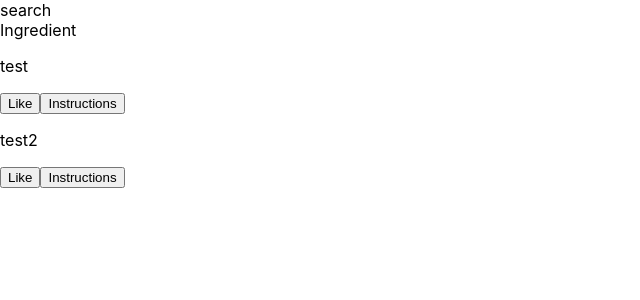
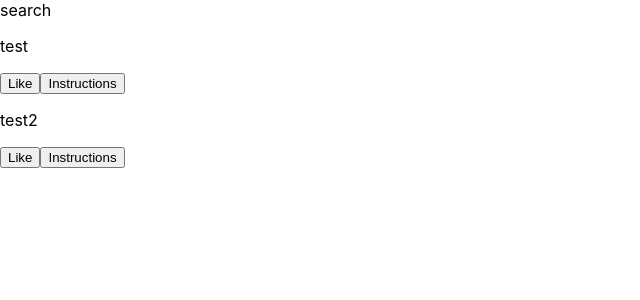
Before and after one commit to roman9891/my-kitchen-frontend, a React (Create React App) app: page / in a window 1280 px wide. Shown: the top 300 px of the page, without its empty margins (0-640 px from the left). Built offline with nearby package versions, Linux system fonts and the light colour scheme.

Commit message:
added ingredients fetch method and render ingredient

```diff
--- a/src/App.js
+++ b/src/App.js
@@ -1,5 +1,4 @@
 import React from 'react';
-import logo from './logo.svg';
 import './App.css';
 import IngredientsContainer from "./Containers/IngredientsContainer";
 import RecipesContainer from "./Containers/RecipesContainer";
@@ -11,7 +10,6 @@ class App extends React.Component {
     <div>
       <IngredientsContainer/>
       <RecipesContainer/>
-
     </div>
     )
 
--- a/src/Components/Ingredient.js
+++ b/src/Components/Ingredient.js
@@ -4,7 +4,8 @@ class Ingredient extends Component {
     render() {
         return (
             <div>
-            Ingredient
+                <p>{this.props.ingredient.title}</p>
+                <button>save</button>
             </div>
         );
     }
--- a/src/Components/IngredientsList.js
+++ b/src/Components/IngredientsList.js
@@ -1,10 +1,13 @@
 import React, { Component } from 'react';
 import Ingredient from './Ingredient'
 class IngredientsList extends Component {
+    renderIngredients = () => this.props.ingredients
+    .map(ingredient => <Ingredient key={ingredient.id} ingredient={ingredient}/>)
+
     render() {
         return (
             <div>
-                <Ingredient/>
+                {this.renderIngredients()}
             </div>
         );
     }
--- a/src/Containers/IngredientsContainer.js
+++ b/src/Containers/IngredientsContainer.js
@@ -4,11 +4,23 @@ import IngredientsList from "../Components/IngredientsList";
 
 
 class IngredientsContainer extends Component {
+    state = {
+        searchTerm: ``,
+        resultsArray: []//[{id: 1, title: `apple`}]
+    }
+
+    fetchIngredients = () => {
+        fetch(`https://api.spoonacular.com/food/ingredients/autocomplete?apiKey=81b17e72c9484724a29239484ef6b188&query=${this.state.searchTerm}`)
+        .then(r => r.json())
+        .then(resultsArray => this.setState({resultsArray: resultsArray}))
+    }
+
     render() {
+        //this.fetchIngredients()
         return (
             <div>
               <Search/>
-              <IngredientsList/>
+              <IngredientsList ingredients={this.state.resultsArray}/>
             </div>
         );
     }
```
